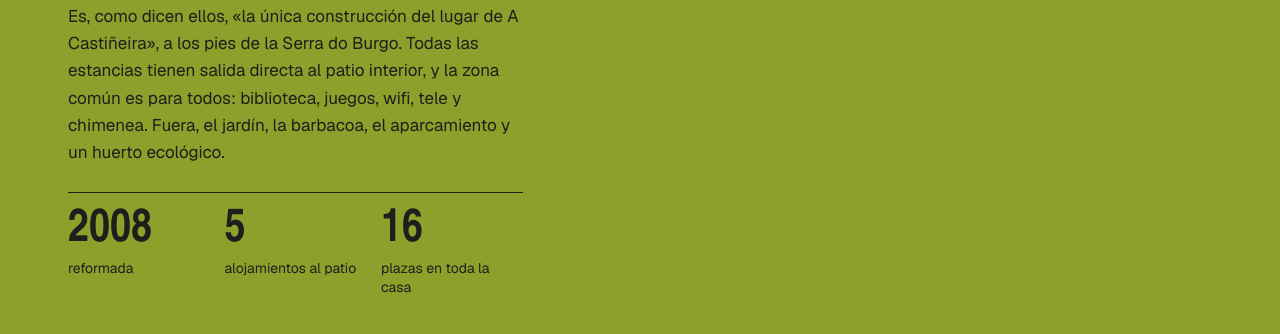
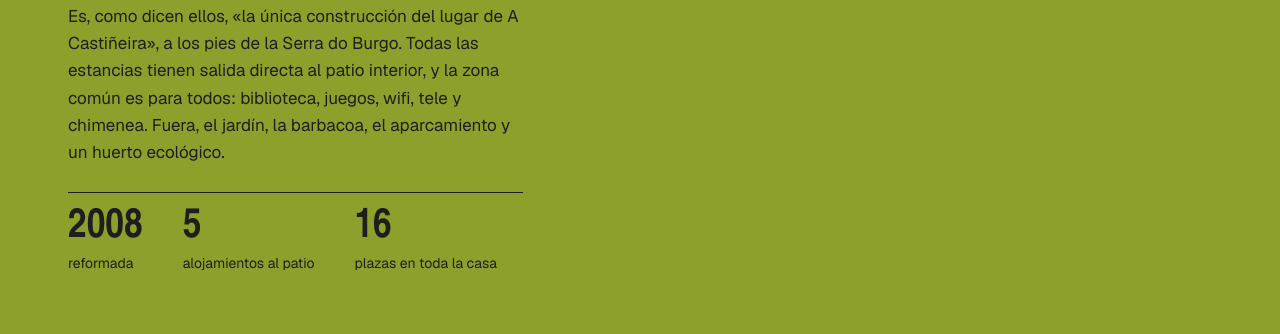
Before and after one commit to alvarotaiagu/caserio-da-castineira-montederramo-web, a plain HTML site: page index.src.html in a window 1280 px wide. Shown: the part 1414-1748 px from the top of the page. Drawn offline with nearby package versions, Linux system fonts and the light colour scheme; a web font is replaced by a local one.

Commit message:
Separa las cifras del capítulo «Somos hogar» para que no se peguen
Co-Authored-By: Claude Opus 5.5 <noreply@anthropic.com>

```diff
--- a/css/estilos.css
+++ b/css/estilos.css
@@ -207,9 +207,9 @@ html:not(.js) .capitulo[data-pared="verde"] { background: var(--verde); }
 .cap-txt > p:not(.entrada) { font-size: 17px; }
 .cap-foto picture { aspect-ratio: 4 / 3; overflow: hidden; border-radius: 3px; box-shadow: 0 30px 60px -36px rgba(0, 0, 0, .55); }
 .cap-foto img, .cap-tira img { width: 100%; height: 100%; object-fit: cover; }
-.cap-datos { list-style: none; padding: 18px 0 0; margin: 6px 0 0; display: grid; grid-template-columns: repeat(3, minmax(0, 1fr)); gap: 14px; border-top: 1.5px solid currentColor; }
-.cap-datos li { display: grid; gap: 6px; align-content: start; }
-.cap-datos b { font: 900 clamp(34px, 3.6vw, 52px)/.9 var(--f-ancha); font-variation-settings: "wdth" 120; }
+.cap-datos { list-style: none; padding: 18px 0 0; margin: 6px 0 0; display: flex; flex-wrap: wrap; gap: 16px 40px; border-top: 1.5px solid currentColor; }
+.cap-datos li { display: grid; gap: 6px; align-content: start; flex: 0 1 auto; max-width: 13ch; }
+.cap-datos b { font: 900 clamp(32px, 3.2vw, 48px)/.9 var(--f-ancha); font-variation-settings: "wdth" 100; white-space: nowrap; }
 .cap-datos span { font-size: 14px; line-height: 1.35; }
 .cap-lista { list-style: none; padding: 0; margin: 0; display: grid; gap: 12px; }
 .cap-lista li { padding-left: 22px; position: relative; font-size: 16.5px; }
--- a/index.src.html
+++ b/index.src.html
@@ -48,7 +48,7 @@
 <link rel="preconnect" href="https://fonts.gstatic.com" crossorigin>
 <link rel="stylesheet" href="https://fonts.googleapis.com/css2?family=Anybody:wdth,wght@50..150,700..900&family=Geist:wght@400;500;600&family=Geist+Mono:wght@400;500&family=Instrument+Serif:ital@0;1&family=Reenie+Beanie&display=swap" media="print" onload="this.media='all'">
 <noscript><link rel="stylesheet" href="https://fonts.googleapis.com/css2?family=Anybody:wdth,wght@50..150,700..900&family=Geist:wght@400;500;600&family=Geist+Mono:wght@400;500&family=Instrument+Serif:ital@0;1&family=Reenie+Beanie&display=swap"></noscript>
-<link rel="stylesheet" href="css/estilos.css?v=9fd585ed">
+<link rel="stylesheet" href="css/estilos.css?v=92a923bb">
 <!--css:css/3d.css-->
 <!--css:css/mapa.css-->
 <!--css:css/anio.css-->
```
Also changed, not shown: index.html (+1 -1 lines).
